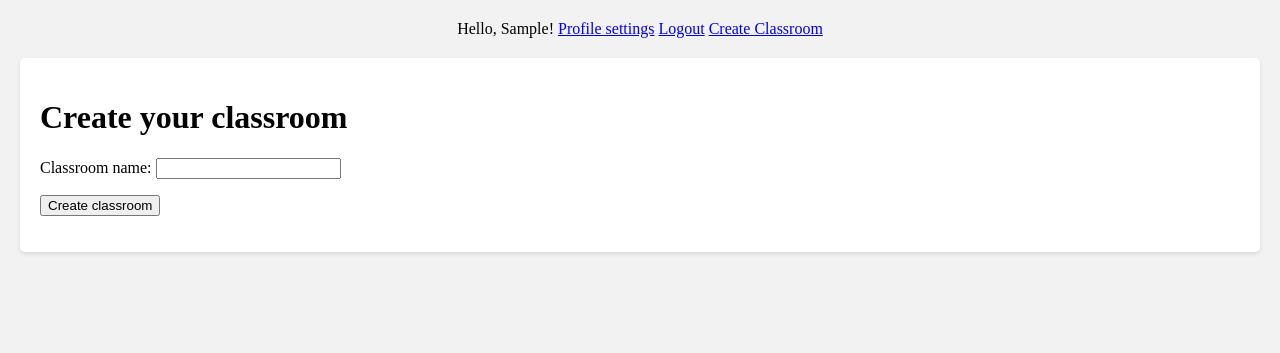
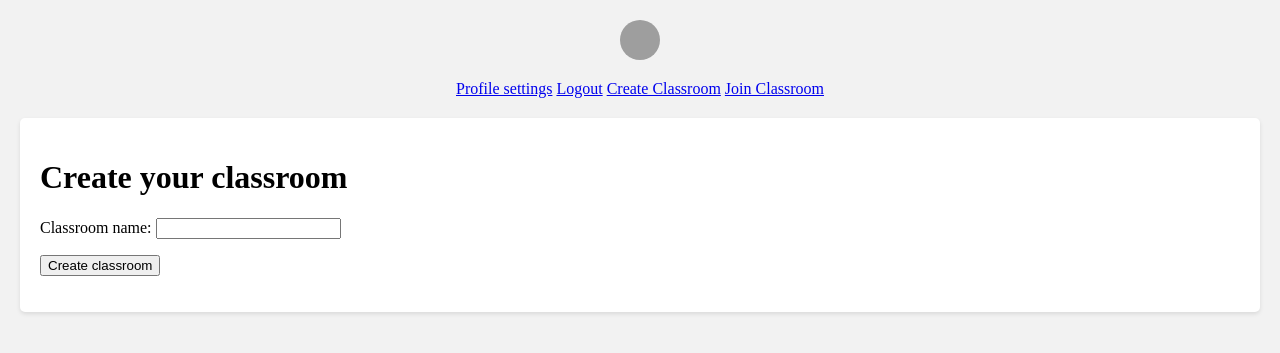
Before and after one commit to dmytromk/checkYourKnowledge, a Django app: page /chat/create_classroom/ in a window 1280 px wide. Shown: the top 353 px of the page. Run offline with Django 4.2, Linux system fonts and the light colour scheme; the visitor is signed in with stand-in values (Sample User, id 1); grey boxes are pictures that could not be loaded.

Commit message:
Fixes, only owner can see generate link button, beginning of join room functionality

```diff
--- a/djangoApp/chatrooms/CommandFactory.py
+++ b/djangoApp/chatrooms/CommandFactory.py
@@ -15,6 +15,8 @@ class CommandFactory:
             return GetTask(consumer, data)
         elif command_name == 'fetch_task':
             return FetchTasks(consumer, data)
+        elif command_name == 'generate_link':
+            return GenerateInviteLink(consumer, data)
 
         # Handle unknown commands or return a default command
         return None
--- a/djangoApp/chatrooms/client.py
+++ b/djangoApp/chatrooms/client.py
@@ -1,8 +1,7 @@
 from channels.generic.websocket import AsyncWebsocketConsumer
 from django.contrib.auth import get_user_model
-from .models import Message,Task_model
+from asgiref.sync import async_to_sync
 from datetime import datetime
-from .Task import Task
 from .CommandFactory import *
 User = get_user_model()
 import json
@@ -12,8 +11,8 @@ class ChatRoomConsumer(AsyncWebsocketConsumer):
     def __init__(self, *args, **kwargs):
         print('init')
         super().__init__(*args, **kwargs)
+        self.listOfTasks = []
 
-        self.listOfTasks = []
     def addTaskToListOfTasks(self,t : Task):
         self.listOfTasks.append(t)
 
--- a/djangoApp/chatrooms/forms.py
+++ b/djangoApp/chatrooms/forms.py
@@ -13,5 +13,7 @@ class ClassroomCreationForm(forms.ModelForm):
         classroom = super(ClassroomCreationForm, self).save(commit=False)
         if commit:
             classroom.token = get_random_string(16)
-            classroom.save()
         return classroom
+
+class JoinClassForm(forms.Form):
+    code = forms.CharField(label='Enter the class code', max_length=16)
--- a/djangoApp/chatrooms/models.py
+++ b/djangoApp/chatrooms/models.py
@@ -1,5 +1,6 @@
 from django.contrib.auth import get_user_model
 from django.db import models
+from django.utils.crypto import get_random_string
 User = get_user_model()
 
 
@@ -33,9 +34,18 @@ class Classroom(models.Model):
     join_code = models.TextField()
     token = models.TextField()
 
+    def generate_invite(self):
+        self.join_code = get_random_string(16)
+        self.save()
+        return self.join_code
+
 
 class ClassroomUserList(models.Model):
+    CLASS_ROLES = [
+        ("TE", "teacher"),
+        ("ST", "student"),
+    ]
     user = models.ForeignKey(User, on_delete=models.CASCADE)
     classroom = models.ForeignKey(Classroom, on_delete=models.CASCADE)
     timestamp = models.DateTimeField(auto_now_add=True)
-    role = models.TextField()
+    role = models.TextField(choices=CLASS_ROLES)
--- a/djangoApp/chatrooms/templates/chatroom.html
+++ b/djangoApp/chatrooms/templates/chatroom.html
@@ -141,6 +141,10 @@
          console.log( window.userName);
     </script>
 
+    {% if is_owner %}
+        <input id="generate-link" type="button" name="generate Link" value="generate Link"><br>
+    {% endif %}
+
     <script src="{% static 'chatroom.js' %}"></script>
 </body>
 </html>
--- a/djangoApp/chatrooms/urls.py
+++ b/djangoApp/chatrooms/urls.py
@@ -4,6 +4,7 @@ from . import views
 urlpatterns = [
     path('', views.home, name='home'),
     path('create_classroom/', views.create_classroom, name='create_classroom'),
+    path('join_classroom/', views.join_class, name='join_classroom'),
     path('<str:room_name>/', views.room, name='room'),
     path('<str:room_name>/createtask/', views.createtask, name='createtask'),
     path('<str:room_name>/<str:task_name>/', views.task, name='task')
--- a/djangoApp/chatrooms/views.py
+++ b/djangoApp/chatrooms/views.py
@@ -3,6 +3,7 @@ from django.utils.safestring import mark_safe
 import json
 from django.contrib.auth.decorators import login_required
 from .forms import *
+from .models import Classroom, ClassroomUserList
 
 
 def home(request):
@@ -11,10 +12,14 @@ def home(request):
 
 @login_required
 def room(request, room_name):
+    classroom = Classroom.objects.get(token=room_name)
+    is_owner = (classroom.owner == request.user)
+
     return render(request, 'chatroom.html', {
         'room_name': room_name,
         'username': mark_safe(json.dumps(request.user.username)),
-
+        'classroom': classroom,
+        'is_owner': is_owner,
     })
 
 
@@ -43,7 +48,32 @@ def create_classroom(request):
             classroom = form.save()
             classroom.owner = request.user
             classroom.save()
+            classroom_user = ClassroomUserList()
+            classroom_user.classroom = classroom
+            classroom_user.user = classroom.owner
+            classroom_user.role = "TE"
+            classroom_user.save()
             return redirect(f'/chat/{classroom.token}')
     else:
         form = ClassroomCreationForm()
     return render(request, 'create_classroom.html', {'form': form})
+
+@login_required()
+def join_class(request):
+    if request.method == 'POST':
+        form = JoinClassForm(request.POST)
+        if form.is_valid():
+            code = form.cleaned_data['code']
+            classroom = Classroom.objects.get(join_code=code)
+            if classroom.exists():
+                if ClassroomUserList.objects.get(classroom=classroom, user=request.user).exists():
+                    render(request, '#.html')
+                else:
+                    new_user = ClassroomUserList()
+                    new_user.classroom = classroom
+                    new_user.role = "ST"
+                    new_user.user = request.user
+    else:
+        form = JoinClassForm()
+
+    return render(request, 'join_classroom.html', {'form': form})
--- a/djangoApp/templates/base.html
+++ b/djangoApp/templates/base.html
@@ -97,17 +97,21 @@
     <div class="loader"></div>
 </div>
 <div id="header">
-    <span class="header">
     {% if request.user.is_authenticated %}
-            Hello, {{ request.user.first_name }}!
+        <span class="user-info">
+            <img src="https://cdn.pixabay.com/photo/2015/04/23/22/00/tree-736885_1280.jpg" alt="User Avatar" onclick="toggleUserDetails()">
+        </span>
+        <div class="user-details" id="userDetails">
+            <p>Full Name: {{ request.user.first_name }} {{ request.user.last_name }}</p>
+            <p>Email: {{ request.user.email }}</p>
+        </div>
         <a href="{% url 'settings' %}">Profile settings</a>
         <a href="{% url 'logout' %}">Logout</a>
         <a href="{% url 'create_classroom' %}">Create Classroom</a>
+        <a href="{% url 'join_classroom' %}">Join Classroom</a>
     {% else %}
         <a href="{% url 'login' %}">Log-in</a>
     {% endif %}
-    </span>
-    <br>
 </div>
 <div id="content">
     {% block content %}
```
Also changed, not shown: djangoApp/chatrooms/Command.py (+12 -1 lines), djangoApp/chatrooms/static/chatroom.js (+10 -0 lines), djangoApp/chatrooms/templates/join_classroom.html (added, +13 -0 lines), djangoApp/chatrooms/migrations/0001_initial.py. Lines whose indentation alone changed are shown as unchanged.
